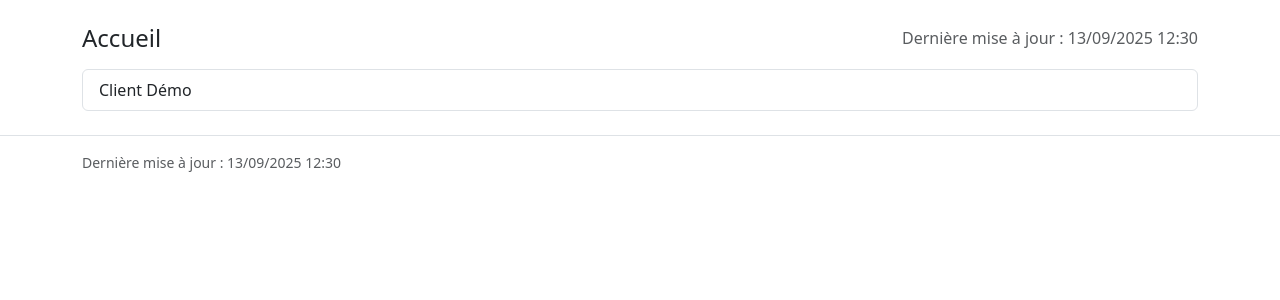
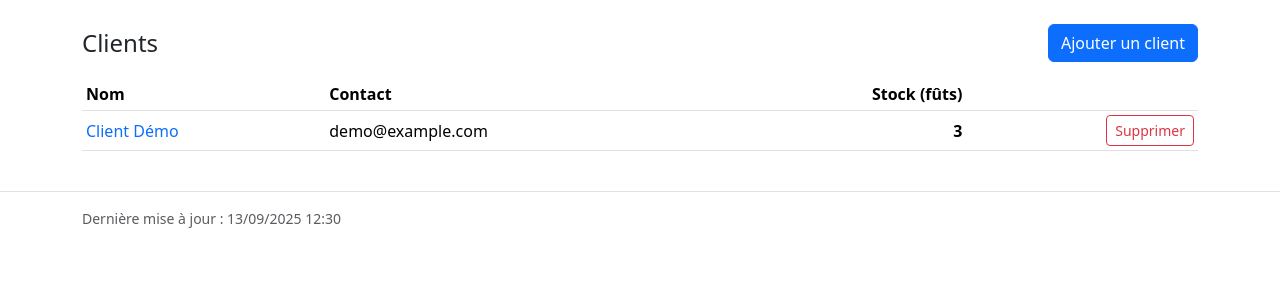
Before and after one commit to lecentrallanderneau-oss/Suivi_futs, a Flask app: page / in a window 1280 px wide. Shown: the part 57-357 px from the top of the page. Run offline with Flask 3, Linux system fonts and the light colour scheme; some libraries are stand-ins or nearby versions.

Commit message:
Update index.html

```diff
--- a/templates/index.html
+++ b/templates/index.html
@@ -1,21 +1,36 @@
 {% extends "base.html" %}
 {% block content %}
-  <div class="d-flex align-items-center justify-content-between mb-3">
-    <h1 class="h4 m-0">Accueil</h1>
-    <span class="ms-3 text-muted">Dernière mise à jour : {{ now.strftime("%d/%m/%Y %H:%M") }}</span>
-  </div>
+<div class="d-flex align-items-center justify-content-between mb-3">
+  <h1 class="h4 m-0">Clients</h1>
+  <a class="btn btn-primary" href="{{ url_for('new_client') }}">Ajouter un client</a>
+</div>
 
-  {% if clients and clients|length %}
-    <div class="list-group">
-      {% for c in clients %}
-        <a href="{{ url_for('client_detail', client_id=c.id) }}" class="list-group-item list-group-item-action">
-          {{ c.name }}
-        </a>
-      {% endfor %}
-    </div>
-  {% else %}
-    <div class="alert alert-info">
-      Aucun client pour le moment. Ajoute des clients dans la base quand tu veux.
-    </div>
-  {% endif %}
+<div class="table-responsive">
+  <table class="table table-sm align-middle">
+    <thead>
+      <tr>
+        <th>Nom</th>
+        <th>Contact</th>
+        <th class="text-end">Stock (fûts)</th>
+        <th></th>
+      </tr>
+    </thead>
+    <tbody>
+    {% for c in clients %}
+      <tr>
+        <td><a href="{{ url_for('client_detail', client_id=c.id) }}" class="text-decoration-none">{{ c.name }}</a></td>
+        <td>{{ c.contact or "—" }}</td>
+        <td class="text-end fw-semibold">{{ stocks[c.id] }}</td>
+        <td class="text-end">
+          <form method="post" action="{{ url_for('delete_client', client_id=c.id) }}" onsubmit="return confirm('Supprimer {{ c.name }} ? Cette action est définitive.');">
+            <button class="btn btn-sm btn-outline-danger">Supprimer</button>
+          </form>
+        </td>
+      </tr>
+    {% else %}
+      <tr><td colspan="4" class="text-center text-muted">Aucun client pour l’instant.</td></tr>
+    {% endfor %}
+    </tbody>
+  </table>
+</div>
 {% endblock %}
```
